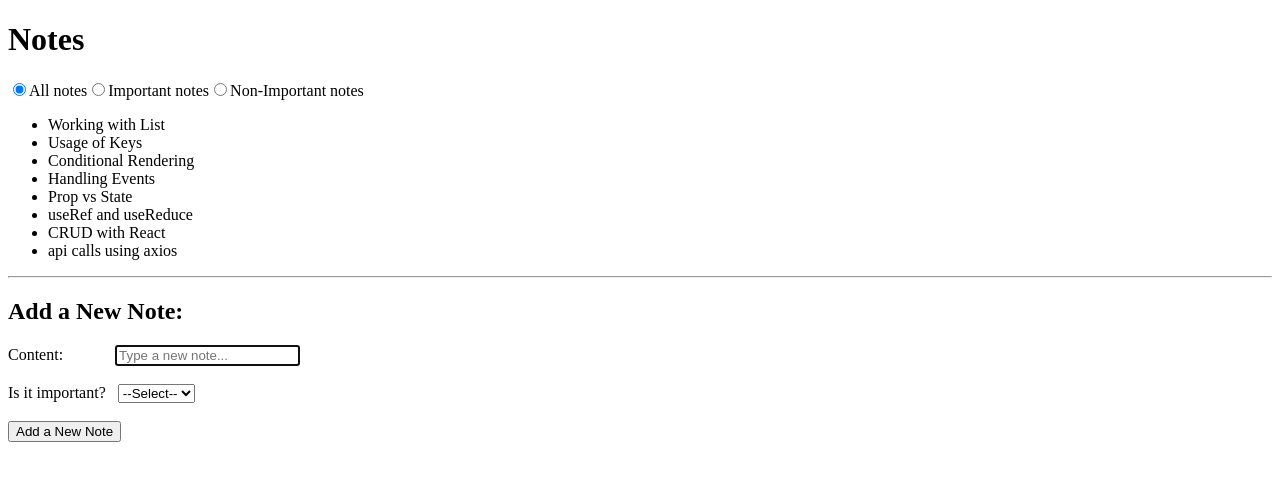
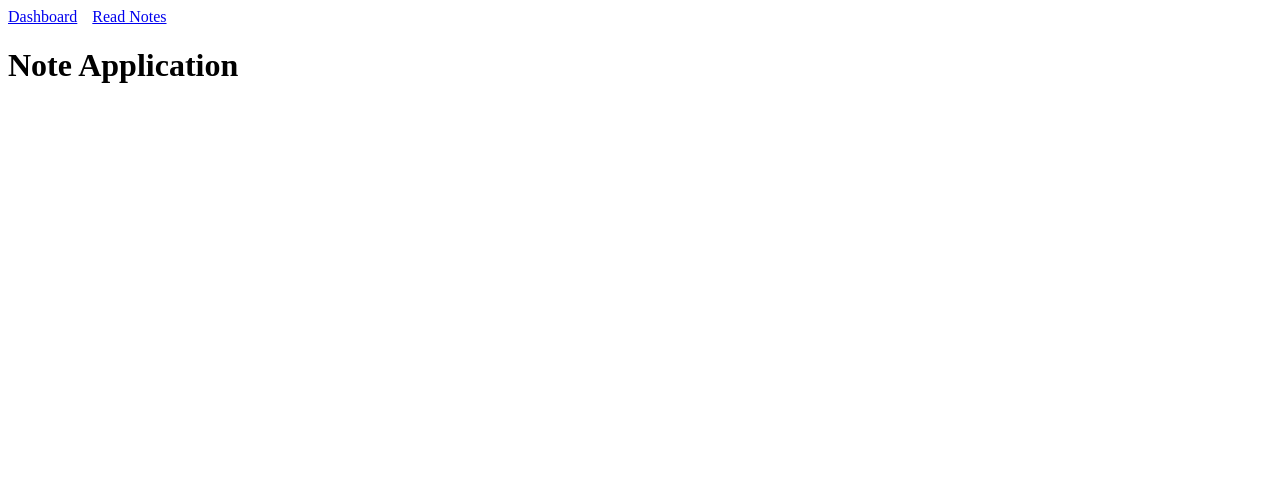
Before and after one commit to Seenu1702/myprofile, a React (Vite) app: page / in a window 1280 px wide. Shown: the top 480 px of the page. Built offline with nearby package versions, Linux system fonts and the light colour scheme; data requests are answered from the project's data file.

Commit message:
adding router to the application -- Dashboard + Read Notes completed

```diff
--- a/src/App.jsx
+++ b/src/App.jsx
@@ -3,6 +3,9 @@
 /* eslint-disable react-hooks/exhaustive-deps */
 import axios from 'axios';
 import React, { useEffect, useRef, useState } from 'react';
+import { Link, Route, BrowserRouter as Router, Routes } from 'react-router-dom';
+import Dashboard from './Components/Dashboard';
+import ReadNote from './Components/ReadNote';
 // import { Link } from 'react-router-dom';
 
 function App() {
@@ -29,9 +32,9 @@ function App() {
 
   const useNewNoteContentRef = useRef(null);
 
-  useEffect(() => {
-    useNewNoteContentRef.current.focus();
-  },[])
+  // useEffect(() => {
+  //   useNewNoteContentRef.current.focus();
+  // },[])
 
 const fetchNotes = async () => {
  try{
@@ -49,18 +52,7 @@ const fetchNotes = async () => {
     fetchNotes();
   },[]);
 
-  let filterdNotes = (notes, showStatus) => {
-    switch(showStatus){
-      case 'all':
-        return notes;
-      case 'imp':
-        return notes.filter(note => note.important === true);
-      case 'nonimp':
-        return notes.filter(note => note.important === false);
-    }
-  }
 
-  const notesFiltered = filterdNotes(notes, showStatus);
 
 
 
@@ -87,75 +79,29 @@ const fetchNotes = async () => {
     fetchNotes();
   }
 
+  const padding = {
+    padding: 15,
+  }
+
 
   return (
     <div>
-      <h1>Notes</h1>
-      <label>
-        <input
-        type="radio"
-        name='filter'
-        value='all'
-        onChange={handleStatusChange}
-        checked={showStatus === 'all'}
-         />
-         All notes
-      </label>
-      <label>
-        <input
-        type="radio"
-        name='filter'
-        value='imp'
-        onChange={handleStatusChange}
-        checked={showStatus === 'imp'}
-         />
-          Important notes
-      </label>
-      <label>
-        <input
-        type="radio"
-        name='filter'
-        value='nonimp'
-        onChange={handleStatusChange}
-        checked={showStatus === 'nonimp'}
-        />
-         Non-Important notes
-      </label>
-      <ul>
-        {
-          notesFiltered.map(note =>
-            <li key={note.id}>{note.content}</li>)
-        }
-      </ul>
-      <hr />
-      <h2>Add a New Note:</h2>
-      <form onSubmit={addNote}>
-        <label>
-          Content: &nbsp;&nbsp;&nbsp;&nbsp;&nbsp;&nbsp;&nbsp;&nbsp;&nbsp;&nbsp;&nbsp;&nbsp;
-          <input
-            type="text"
-            placeholder='Type a new note...'
-            onChange={(e) => setNewNoteContent(e.target.value)}
-            value={newNoteContent}
-            ref={useNewNoteContentRef}
-            required />
-        </label>
-        <br /><br />
-        <label>
-          Is it important? &nbsp;&nbsp;
-          <select
-            onChange={(e) => setNewNoteImportant(e.target.value)}
-            value={newNoteImportant}
-            required
-          >
-            <option>--Select--</option>
-            <option value='true'>True</option>
-            <option value='false'>False</option>
-          </select>
-        </label>
-        <br /><br />
-        <button type='submit'>Add a New Note</button>
-      </form>
+
+      <Router>
+
+
+
+        <div>
+          <Link to="/">Dashboard</Link>
+          <Link to="/read" style={padding}>Read Notes</Link>
+        </div>
+
+        <Routes>
+          <Route path='/' element={<Dashboard />} />
+          <Route path='/read' element={<ReadNote showStatus={ showStatus } handleStatusChange={ handleStatusChange } notes={ notes } />} />
+        </Routes>
+
+        </Router>
 
     </div>
   )
--- /dev/null
+++ b/src/Components/Dashboard.jsx
@@ -0,0 +1,10 @@
+import React from 'react';
+
+function Dashboard() {
+  return (
+    <div>
+        <h1>Note Application</h1></div>
+  )
+}
+
+export default Dashboard;
--- /dev/null
+++ b/src/Components/ReadNote.jsx
@@ -0,0 +1,62 @@
+/* eslint-disable react/prop-types */
+import React from 'react';
+
+function ReadNote({ showStatus, handleStatusChange, notes }) {
+
+    let filterdNotes = (notes, showStatus) => {
+        switch(showStatus){
+          case 'all':
+            return notes;
+          case 'imp':
+            return notes.filter(note => note.important === true);
+          case 'nonimp':
+            return notes.filter(note => note.important === false);
+        }
+      }
+
+      const notesFiltered = filterdNotes(notes, showStatus);
+
+  return (
+    <div>
+        <h1>Notes</h1>
+      <label>
+        <input
+        type="radio"
+        name='filter'
+        value='all'
+        onChange={handleStatusChange}
+        checked={showStatus === 'all'}
+         />
+         All notes
+      </label>
+      <label>
+        <input
+        type="radio"
+        name='filter'
+        value='imp'
+        onChange={handleStatusChange}
+        checked={showStatus === 'imp'}
+         />
+          Important notes
+      </label>
+      <label>
+        <input
+        type="radio"
+        name='filter'
+        value='nonimp'
+        onChange={handleStatusChange}
+        checked={showStatus === 'nonimp'}
+        />
+         Non-Important notes
+      </label>
+      <ul>
+        {
+          notesFiltered.map(note =>
+            <li key={note.id}>{note.content}</li>)
+        }
+      </ul>
+    </div>
+  )
+}
+
+export default ReadNote;
```
Also changed, not shown: src/Components/CreateNewNotes.jsx (added, +38 -0 lines).
